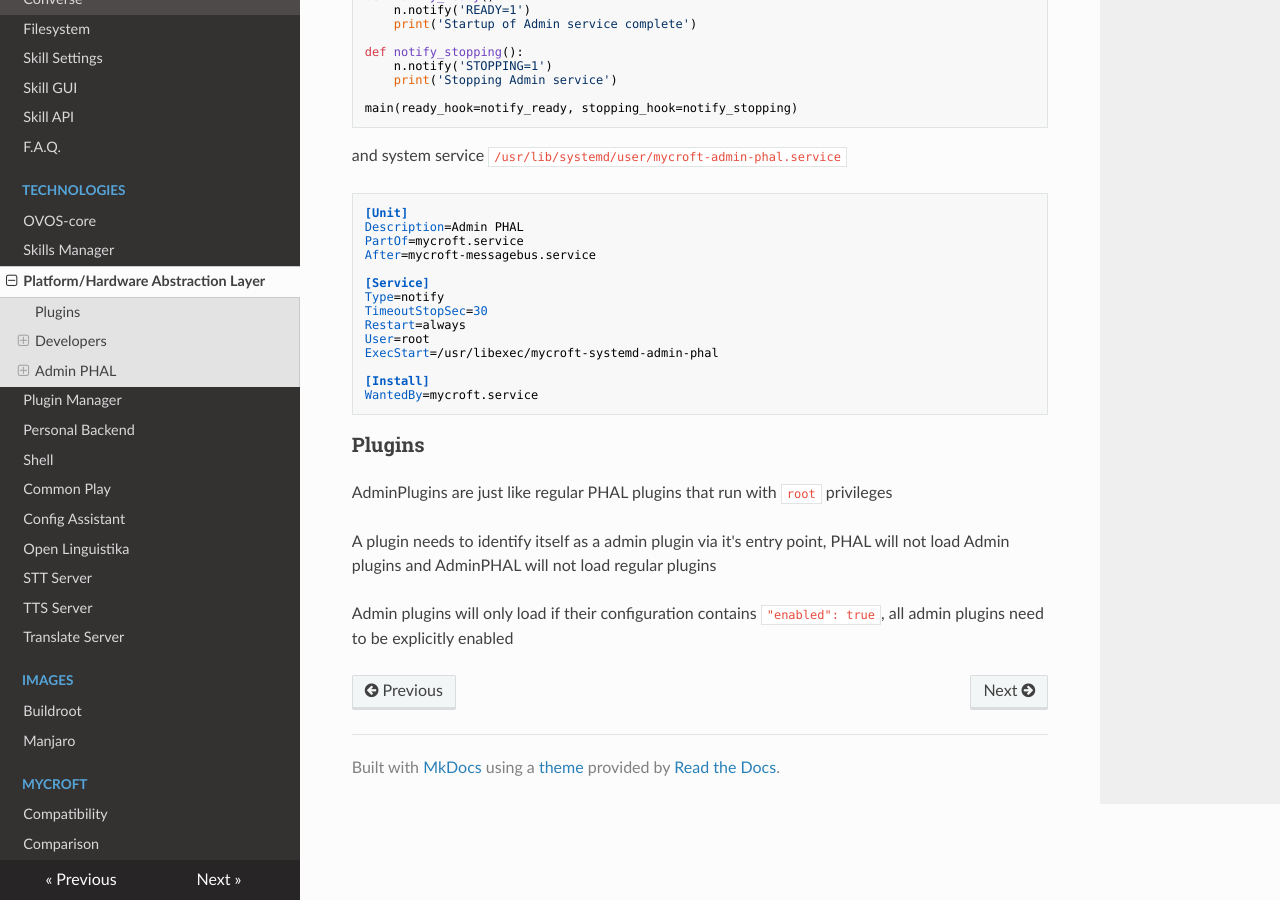
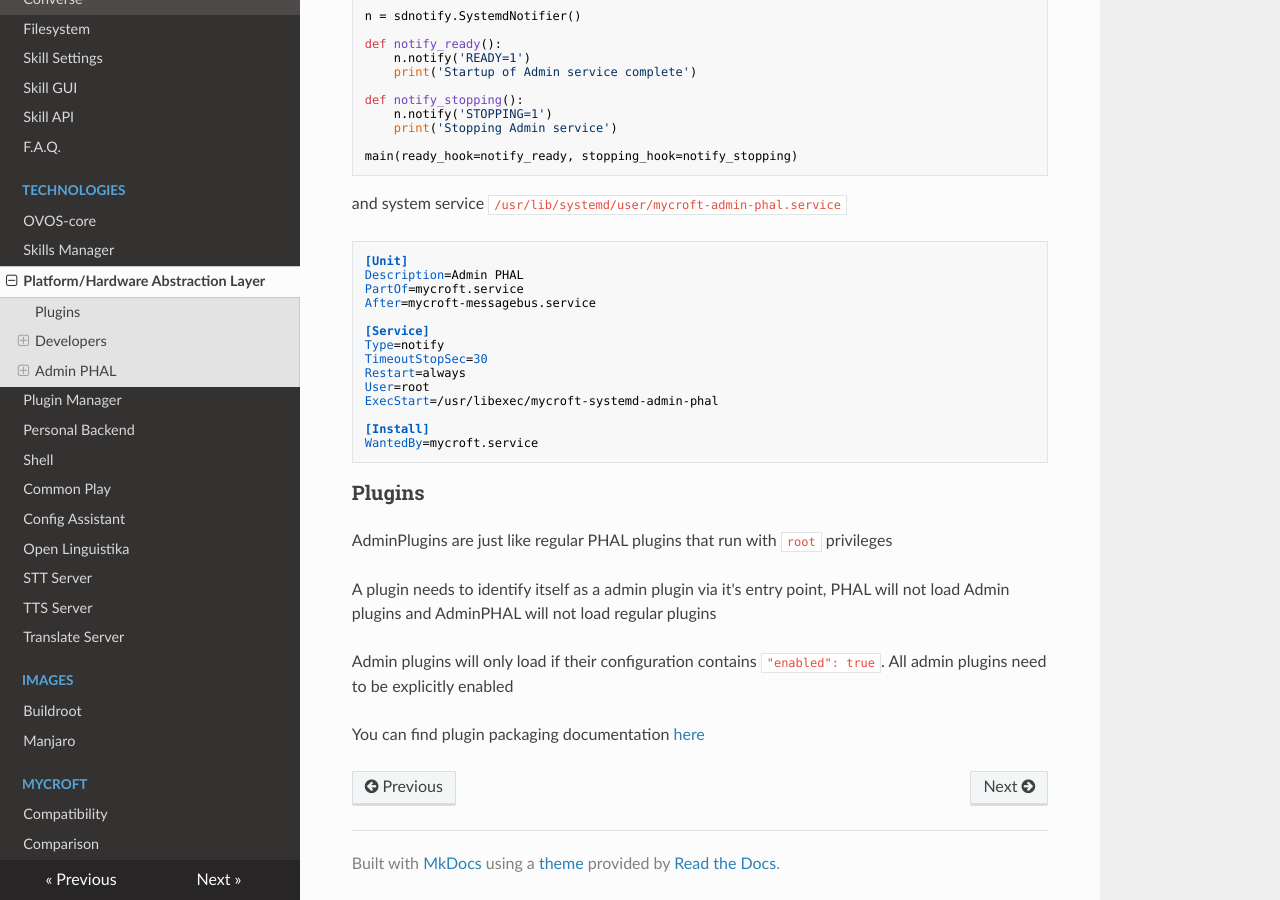
Before and after one commit to OpenVoiceOS/community-docs, an MkDocs documentation site: the page built from docs/PHAL.md, in a window 1280 px wide and 900 px high, scrolled down 3013 px. Built offline with MkDocs 1.6.1, drawn with Linux system fonts in a browser that asks for light colours; nearby versions of some CDN libraries; some of the changed text lies outside the part shown.

Commit message:
PHAL plugin packaging doc links

````diff
--- a/docs/PHAL.md
+++ b/docs/PHAL.md
@@ -81,7 +81,7 @@ class MyPHALPlugin(PHALPlugin):
         super().shutdown()
 ```
 
-
+You can find plugin packaging documentation [here](https://openvoiceos.github.io/community-docs/OPM/#packaging)
 
 ## Admin PHAL
 
@@ -131,10 +131,13 @@ ExecStart=/usr/libexec/mycroft-systemd-admin-phal
 [Install]
 WantedBy=mycroft.service
 ```
+
 ### Plugins
 
 AdminPlugins are just like regular PHAL plugins that run with `root` privileges
 
 A plugin needs to identify itself as a admin plugin via it's entry point, PHAL will not load Admin plugins and AdminPHAL will not load regular plugins
 
-Admin plugins will only load if their configuration contains `"enabled": true`, all admin plugins need to be explicitly enabled
+Admin plugins will only load if their configuration contains `"enabled": true`. All admin plugins need to be explicitly enabled
+
+You can find plugin packaging documentation [here](https://openvoiceos.github.io/community-docs/OPM/#packaging)
````
Also changed, not shown: docs/OPM.md (+1 -0 lines).
